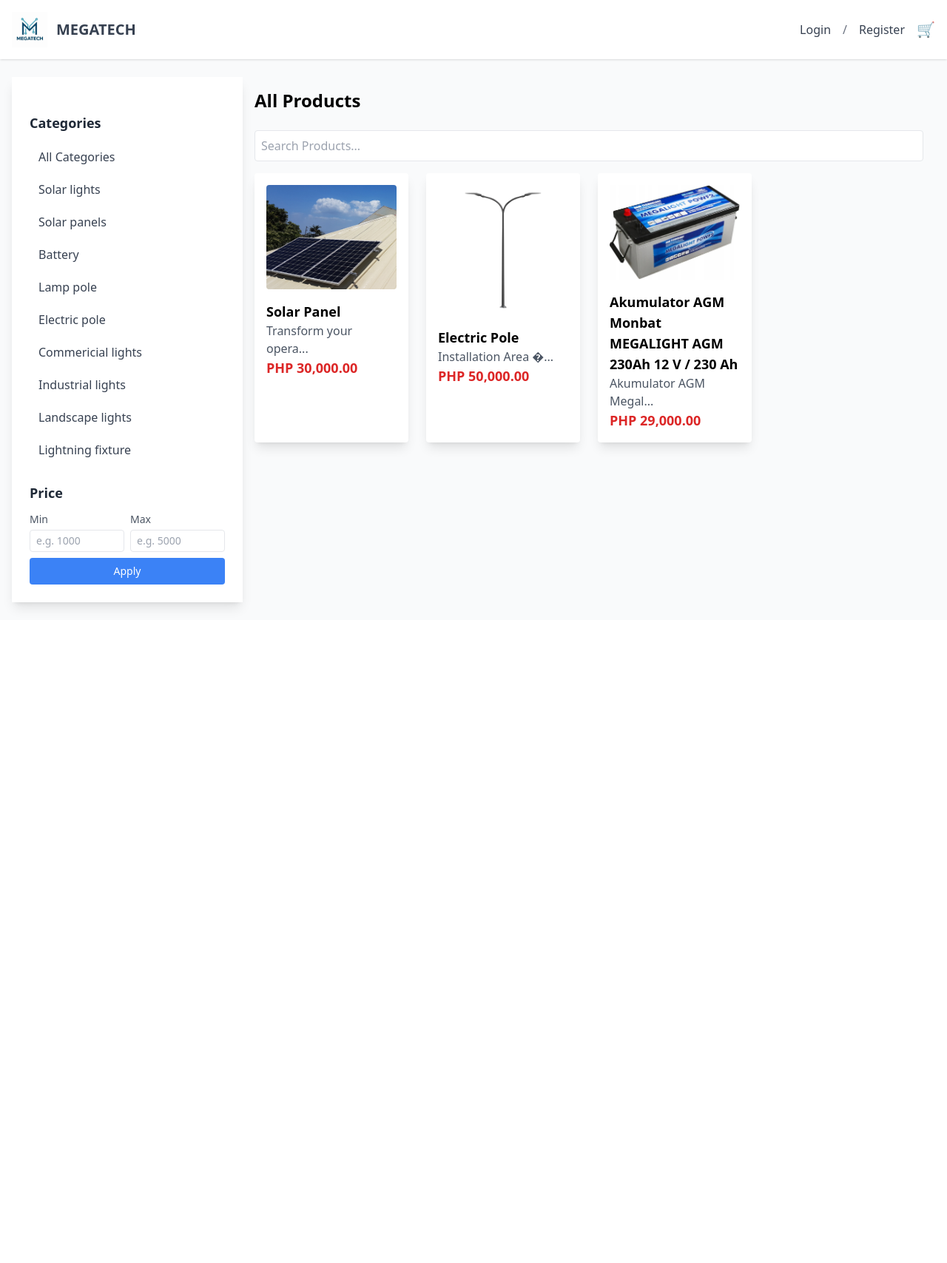
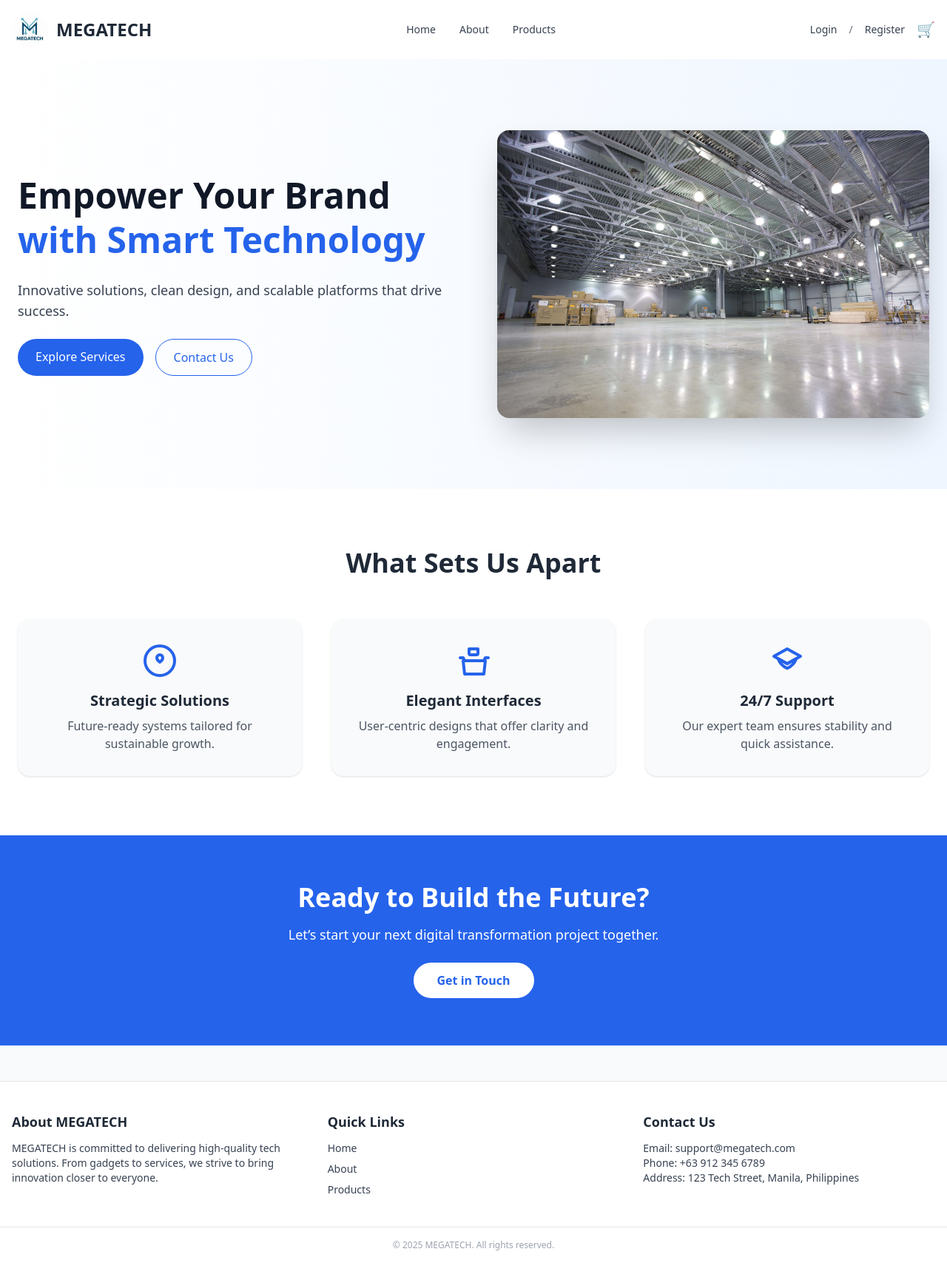
Before and after one commit to anderson895/MegaTech, a PHP site: page / in a window 1280 px wide. Shown: the whole page at 74% size. Before the commit the page ends 826 px from the top, so only its background shows below. Run offline with PHP 8.4, Linux system fonts and the light colour scheme; data comes from the database, SQL or seed files in the repository; some libraries are stand-ins or nearby versions.

Commit message:
landing page

```diff
--- /dev/null
+++ b/assets/css/style.css
@@ -0,0 +1,3 @@
+ html {
+    scroll-behavior: smooth;
+  }
--- a/components/footer.php
+++ b/components/footer.php
@@ -1,4 +1,46 @@
+<!-- Footer -->
+<footer class="bg-white border-t mt-12">
+  <div class="max-w-7xl mx-auto px-4 py-10 grid grid-cols-1 md:grid-cols-3 gap-8 text-gray-700 text-sm">
+
+    <!-- About Section -->
+    <div id="about">
+      <h3 class="text-lg font-semibold mb-3 text-gray-800">About MEGATECH</h3>
+      <p>
+        MEGATECH is committed to delivering high-quality tech solutions. From gadgets to services, we strive to bring innovation closer to everyone.
+      </p>
+    </div>
+
+    <!-- Quick Links -->
+    <div>
+      <h3 class="text-lg font-semibold mb-3 text-gray-800">Quick Links</h3>
+      <ul class="space-y-2">
+        <li><a href="index.php" class="hover:text-blue-600 transition">Home</a></li>
+        <li><a href="#about" class="hover:text-blue-600 transition">About</a></li>
+        <li><a href="products.php" class="hover:text-blue-600 transition">Products</a></li>
+      </ul>
+    </div>
+
+    <!-- Contact -->
+    <div id="contact">
+      <h3 class="text-lg font-semibold mb-3 text-gray-800">Contact Us</h3>
+      <p>Email: support@megatech.com</p>
+      <p>Phone: +63 912 345 6789</p>
+      <p>Address: 123 Tech Street, Manila, Philippines</p>
+    </div>
+  </div>
+
+  <div class="text-center text-xs text-gray-400 py-4 border-t">
+    &copy; <?= date("Y") ?> MEGATECH. All rights reserved.
+  </div>
+</footer>
+
+
+
+
 <script src="javascript/app.js"></script>
+
+<link href="https://fonts.googleapis.com/icon?family=Material+Icons" rel="stylesheet">
+<script src="https://cdn.jsdelivr.net/npm/sweetalert2@11"></script>
 
 </body>
 </html>
--- a/components/header.php
+++ b/components/header.php
@@ -6,36 +6,43 @@
   <title>MEGATECH</title>
   <script src="https://cdn.tailwindcss.com"></script>
   <link rel="icon" type="image/png" href="customer/assets/logo1.png">
-  <link rel="stylesheet" href="https://cdnjs.cloudflare.com/ajax/libs/AlertifyJS/1.13.1/css/alertify.css" integrity="sha512-MpdEaY2YQ3EokN6lCD6bnWMl5Gwk7RjBbpKLovlrH6X+DRokrPRAF3zQJl1hZUiLXfo2e9MrOt+udOnHCAmi5w==" crossorigin="anonymous" referrerpolicy="no-referrer" />
+  <link rel="stylesheet" href="https://cdnjs.cloudflare.com/ajax/libs/AlertifyJS/1.13.1/css/alertify.css" />
+  <link rel="stylesheet" href="assets/css/style.css">
   <script src="https://code.jquery.com/jquery-3.6.0.min.js"></script>
-  <script src="https://cdnjs.cloudflare.com/ajax/libs/AlertifyJS/1.13.1/alertify.min.js" integrity="sha512-JnjG+Wt53GspUQXQhc+c4j8SBERsgJAoHeehagKHlxQN+MtCCmFDghX9/AcbkkNRZptyZU4zC8utK59M5L45Iw==" crossorigin="anonymous" referrerpolicy="no-referrer"></script>
+  <script src="https://cdnjs.cloudflare.com/ajax/libs/AlertifyJS/1.13.1/alertify.min.js"></script>
 </head>
+
+
+
 
 <body class="bg-gray-50">
 
-
 <?php include "function/PageSpinner.php"; ?>
 
+<!-- Header -->
+<header class="bg-white shadow">
+  <div class="max-w-7xl mx-auto px-4 py-4 flex justify-between items-center">
 
- <!-- Header -->
- <header class="bg-white shadow">
-  <div class="container mx-auto px-4 py-4 flex justify-between items-center">
-    <!-- Logo/Brand Name -->
+    <!-- Logo -->
     <div class="flex items-center space-x-3">
-    <img src="assets/logo/logo1.jpg" alt="Logo" class="w-12 h-12 hidden sm:block">
-
-      <div class="text-xl font-bold text-gray-800"><a href="index.php" class="text-gray-700 hover:text-blue-600 transition">MEGATECH</a></div>
+      <img src="assets/logo/logo1.jpg" alt="Logo" class="w-12 h-12 hidden sm:block rounded-full">
+      <a href="index.php" class="text-2xl font-bold text-gray-800 hover:text-blue-600 transition">MEGATECH</a>
     </div>
 
-    <!-- Navigation Links -->
-    <div class="flex items-center space-x-4">
+    <!-- Center Navigation -->
+    <nav class="hidden md:flex space-x-8 text-gray-700 font-medium text-sm">
+      <a href="index" class="hover:text-blue-600 transition">Home</a>
+     <a href="index#about" class="hover:text-blue-600 transition">About</a>
+
+      <a href="products" class="hover:text-blue-600 transition">Products</a>
+    </nav>
+
+    <!-- Auth and Cart -->
+    <div class="flex items-center space-x-4 text-sm">
       <a href="login.php" class="text-gray-700 hover:text-blue-600 transition">Login</a>
       <span class="text-gray-500">/</span>
       <a href="signup.php" class="text-gray-700 hover:text-blue-600 transition">Register</a>
-      <a href="login.php" class="text-gray-700 hover:text-blue-600 transition text-xl">🛒</a>
+      <a href="cart.php" class="text-gray-700 hover:text-blue-600 transition text-xl">🛒</a>
     </div>
   </div>
 </header>
-
-</body>
-</html>
--- a/index.php
+++ b/index.php
@@ -1,108 +1,98 @@
 <?php
 include "components/header.php";
 include('backend/class.php');
-
 $db = new global_class();
 ?>
-<div class="container mx-auto px-4 py-6">
-    <button
-        id="hamburger-btn"
-        class="lg:hidden p-2 bg-gray-800 text-white rounded hover:bg-gray-700 focus:outline-none focus:ring"
-    >
-        <svg xmlns="http://www.w3.org/2000/svg" class="h-6 w-6" fill="none" viewBox="0 0 24 24" stroke="currentColor">
-            <path stroke-linecap="round" stroke-linejoin="round" stroke-width="2" d="M4 6h16M4 12h16M4 18h16" />
-        </svg>
-    </button>
 
-    <div class="flex">
-       <!-- Sidebar Filters -->
-<aside
-    id="sidebar"
-    class="fixed top-0 left-0 w-64 h-full bg-white shadow-lg transform -translate-x-full lg:relative lg:translate-x-0 lg:w-1/4 lg:h-auto p-6 transition-transform duration-300 ease-in-out z-50 space-y-6"
->
-    <!-- Close Button (for mobile) -->
-    <button
-        id="close-sidebar"
-        class="lg:hidden p-2 text-gray-500 hover:text-gray-700 focus:outline-none"
-    >
-        <span class="material-icons">close</span>
-    </button>
-
-    <!-- Category Filter -->
-    <div>
-        <h2 class="text-lg font-semibold text-gray-800 mb-3">Categories</h2>
-        <ul id="category-list" class="space-y-1">
-            <li>
-                <a href="#" class="block px-3 py-2 rounded text-gray-700 hover:bg-gray-100 transition category-filter" data-category-id="all">
-                    All Categories
-                </a>
-            </li>
-            <?php
-            $categories = $db->fetch_all_categories();
-            foreach ($categories as $category):
-                echo '
-                    <li>
-                        <a href="#" class="block px-3 py-2 rounded text-gray-700 hover:bg-gray-100 transition category-filter" data-category-id="'.$category['category_id'].'">
-                            '.ucfirst($category['category_name']).'
-                        </a>
-                    </li>';
-            endforeach;
-            ?>
-        </ul>
+<!-- Hero Section: Clean Modern -->
+<section class="bg-gradient-to-r from-white to-blue-50">
+  <div class="container mx-auto px-6 py-24 grid md:grid-cols-2 gap-16 items-center">
+    <!-- Text Content -->
+    <div class="space-y-6 text-center md:text-left">
+      <h1 class="text-5xl font-bold text-gray-900 leading-tight">
+        Empower Your Brand<br><span class="text-blue-600">with Smart Technology</span>
+      </h1>
+      <p class="text-gray-700 text-lg">
+        Innovative solutions, clean design, and scalable platforms that drive success.
+      </p>
+      <div class="flex flex-col sm:flex-row gap-4 justify-center md:justify-start">
+        <a href="#services" class="px-6 py-3 bg-blue-600 text-white rounded-full font-medium hover:bg-blue-700 transition">
+          Explore Services
+        </a>
+        <a href="#contact" class="px-6 py-3 border border-blue-600 text-blue-600 rounded-full hover:bg-blue-100 transition">
+          Contact Us
+        </a>
+      </div>
     </div>
 
-    <!-- Price Filter -->
-    <div>
-        <h2 class="text-lg font-semibold text-gray-800 mb-3">Price</h2>
-        <div class="space-y-3">
-            <div class="flex flex-col space-y-2">
-                <div class="flex items-center justify-between space-x-2">
-                    <label class="flex-1">
-                        <span class="block text-sm text-gray-600 mb-1">Min</span>
-                        <input type="number" id="min-price" class="w-full border rounded px-2 py-1 text-sm focus:outline-none focus:ring focus:border-blue-300" placeholder="e.g. 1000">
-                    </label>
-                    <label class="flex-1">
-                        <span class="block text-sm text-gray-600 mb-1">Max</span>
-                        <input type="number" id="max-price" class="w-full border rounded px-2 py-1 text-sm focus:outline-none focus:ring focus:border-blue-300" placeholder="e.g. 5000">
-                    </label>
-                </div>
-                <button id="price-filter-btn" class="w-full bg-blue-500 text-white text-sm font-medium py-2 rounded hover:bg-blue-600 transition">
-                    Apply
-                </button>
-            </div>
+    <!-- Hero Image -->
+    <div class="relative">
+      <img src="assets/img/banner.jpg" alt="Hero" class="rounded-2xl shadow-2xl">
+    </div>
+  </div>
+</section>
+
+<!-- Feature Highlights -->
+<section class="py-20 bg-white" id="services">
+  <div class="container mx-auto px-6 text-center">
+    <h2 class="text-4xl font-bold text-gray-800 mb-14">What Sets Us Apart</h2>
+    <div class="grid md:grid-cols-3 gap-10">
+
+      <!-- Feature 1 -->
+      <div class="bg-gray-50 p-8 rounded-2xl shadow hover:shadow-md transition">
+        <div class="text-blue-600 mb-4">
+          <svg class="w-12 h-12 mx-auto" fill="none" stroke="currentColor" stroke-width="2"
+               viewBox="0 0 24 24">
+            <path stroke-linecap="round" stroke-linejoin="round"
+                  d="M12 8c-1.105 0-2 .895-2 2 0 1.5 2 3 2 3s2-1.5 2-3c0-1.105-.895-2-2-2z" />
+            <path stroke-linecap="round" stroke-linejoin="round"
+                  d="M12 2a10 10 0 100 20 10 10 0 000-20z" />
+          </svg>
         </div>
+        <h3 class="text-xl font-semibold text-gray-800">Strategic Solutions</h3>
+        <p class="text-gray-600 mt-2">Future-ready systems tailored for sustainable growth.</p>
+      </div>
+
+      <!-- Feature 2 -->
+      <div class="bg-gray-50 p-8 rounded-2xl shadow hover:shadow-md transition">
+        <div class="text-blue-600 mb-4">
+          <svg class="w-12 h-12 mx-auto" fill="none" stroke="currentColor" stroke-width="2"
+               viewBox="0 0 24 24">
+            <path stroke-linecap="round" stroke-linejoin="round"
+                  d="M3 10h2l1 2h13l1-2h2m-2 2l-1 9H6l-1-9m5-4h4a1 1 0 001-1V4H9v3a1 1 0 001 1z" />
+          </svg>
+        </div>
+        <h3 class="text-xl font-semibold text-gray-800">Elegant Interfaces</h3>
+        <p class="text-gray-600 mt-2">User-centric designs that offer clarity and engagement.</p>
+      </div>
+
+      <!-- Feature 3 -->
+      <div class="bg-gray-50 p-8 rounded-2xl shadow hover:shadow-md transition">
+        <div class="text-blue-600 mb-4">
+          <svg class="w-12 h-12 mx-auto" fill="none" stroke="currentColor" stroke-width="2"
+               viewBox="0 0 24 24">
+            <path stroke-linecap="round" stroke-linejoin="round"
+                  d="M12 14l9-5-9-5-9 5 9 5z" />
+            <path stroke-linecap="round" stroke-linejoin="round"
+                  d="M12 14l6.16-3.422a12.083 12.083 0 01-6.16 6.574A12.083 12.083 0 015.84 10.578L12 14z" />
+          </svg>
+        </div>
+        <h3 class="text-xl font-semibold text-gray-800">24/7 Support</h3>
+        <p class="text-gray-600 mt-2">Our expert team ensures stability and quick assistance.</p>
+      </div>
     </div>
-</aside>
+  </div>
+</section>
 
-
-        <!-- Product Grid -->
-        <main class="w-full lg:w-3/4 p-4 ml-auto">
-            <?php include "backend/end-points/product_list.php";?>
-        </main>
-    </div>
-</div>
-
-<script>
-    // JavaScript to toggle the sidebar
-    document.getElementById('hamburger-btn').addEventListener('click', function () {
-        document.getElementById('sidebar').classList.remove('-translate-x-full');
-    });
-
-    document.getElementById('close-sidebar').addEventListener('click', function () {
-        document.getElementById('sidebar').classList.add('-translate-x-full');
-    });
-
-    // Close sidebar on overlay click (optional)
-    document.addEventListener('click', function (e) {
-        const sidebar = document.getElementById('sidebar');
-        const hamburger = document.getElementById('hamburger-btn');
-        if (!sidebar.contains(e.target) && !hamburger.contains(e.target)) {
-            sidebar.classList.add('-translate-x-full');
-        }
-    });
-</script>
-
+<!-- Call to Action -->
+<section class="bg-blue-600 py-16 text-white text-center">
+  <div class="container mx-auto px-6">
+    <h2 class="text-4xl font-bold mb-4">Ready to Build the Future?</h2>
+    <p class="mb-6 text-lg">Let’s start your next digital transformation project together.</p>
+    <a href="#contact" class="inline-block px-8 py-3 bg-white text-blue-600 rounded-full font-semibold hover:bg-blue-100 transition">
+      Get in Touch
+    </a>
+  </div>
+</section>
 
 <?php include "components/footer.php"; ?>
-
-<script src="function/js/filter_price_category.js"></script>
```
Also changed, not shown: products.php (added, +110 -0 lines), assets/img/banner.jpg (added).
